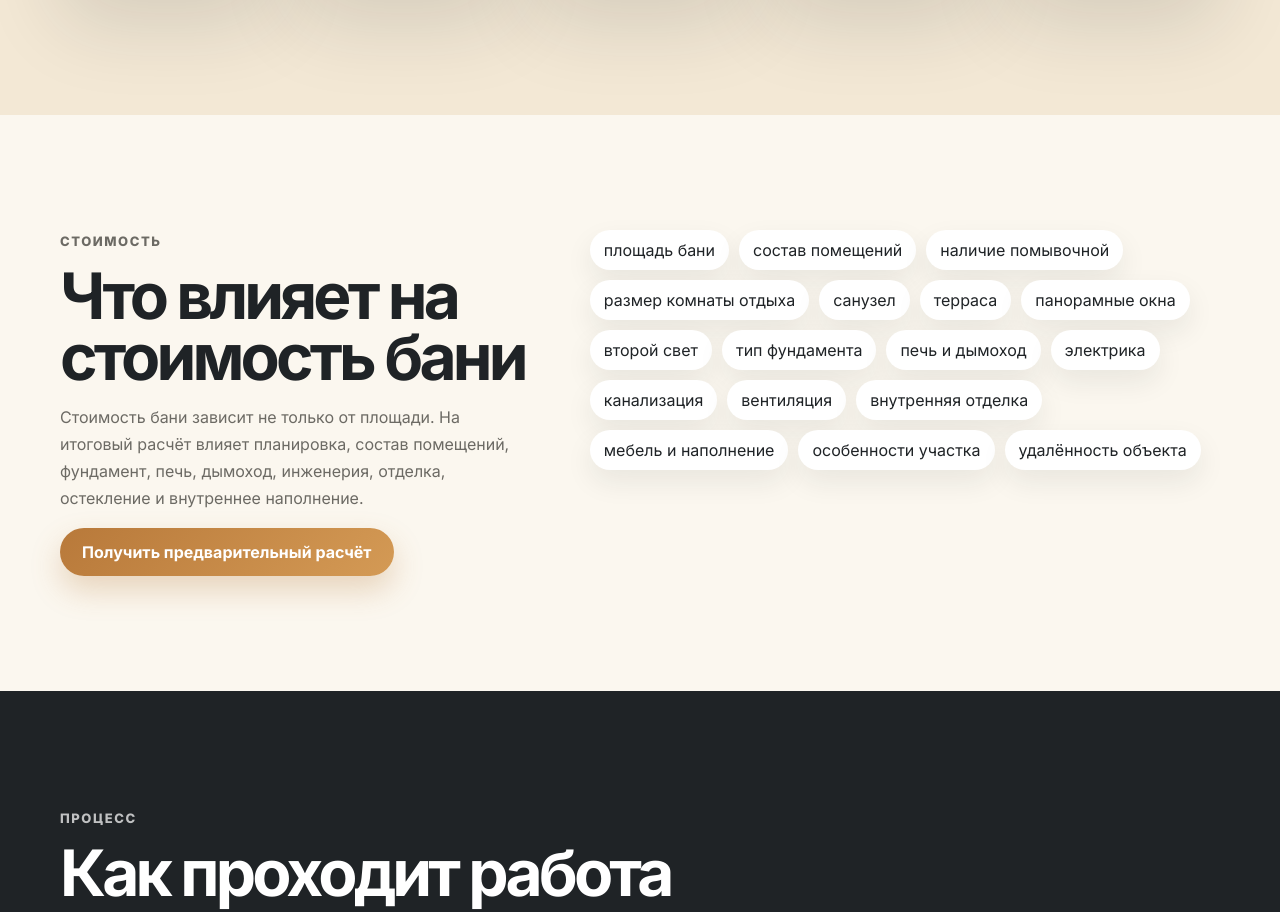
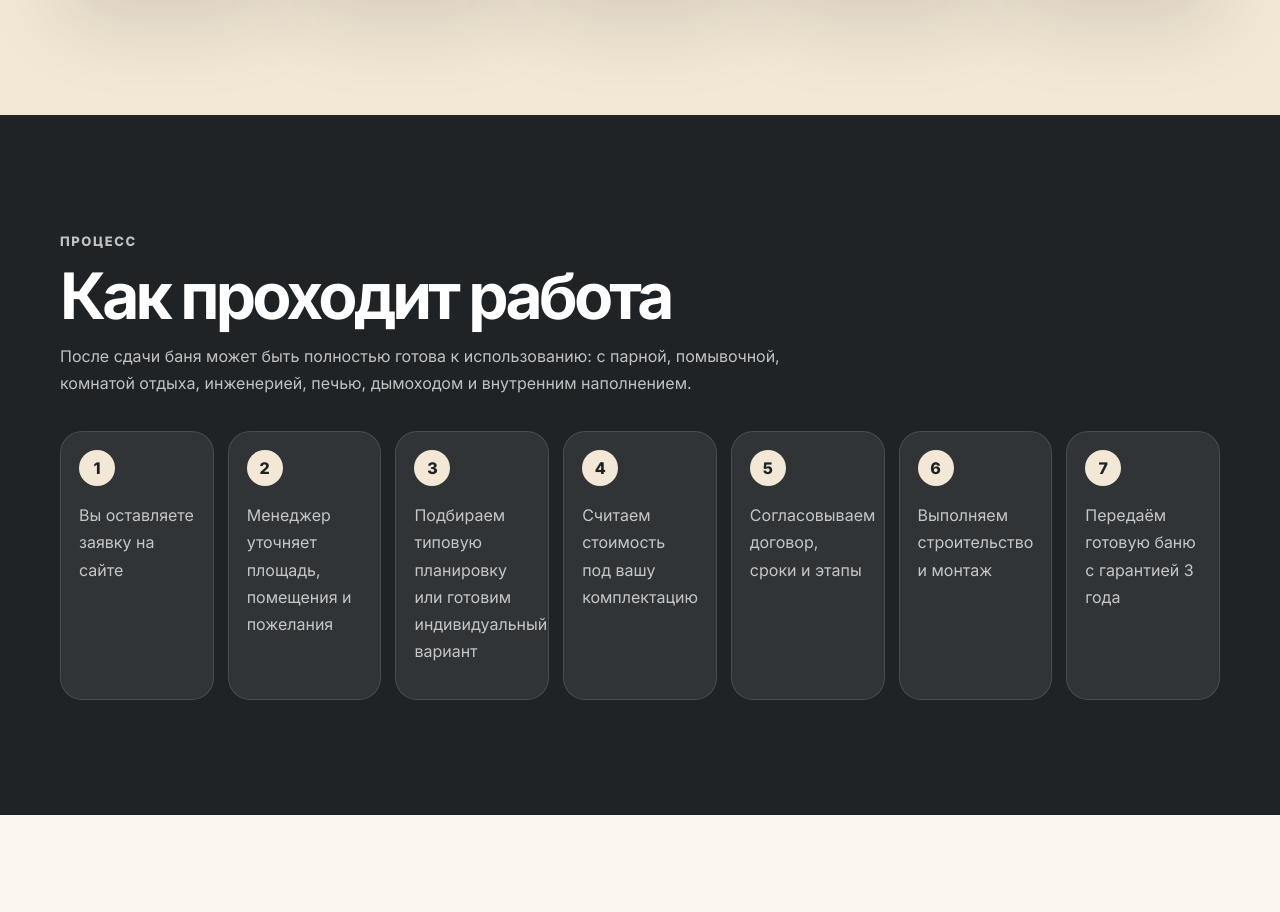
Before and after one commit to kirillzanegin/ural-bani-chatlanding, a React (Vite) app: page / in a window 1280 px wide. Shown: the part 6328-7240 px from the top of the page. Built offline with nearby package versions, Linux system fonts and the light colour scheme.

Commit message:
Remove duplicate cost factors block

```diff
--- a/src/pages/Home.jsx
+++ b/src/pages/Home.jsx
@@ -5,7 +5,6 @@ import BathFormats from '../components/BathFormats.jsx'
 import Included from '../components/Included.jsx'
 import RealProjects from '../components/RealProjects.jsx'
 import Layouts from '../components/Layouts.jsx'
-import CostFactors from '../components/CostFactors.jsx'
 import WorkSteps from '../components/WorkSteps.jsx'
 import KnowledgeBase from '../components/KnowledgeBase.jsx'
 import Reviews from '../components/Reviews.jsx'
@@ -24,7 +23,6 @@ export default function Home() {
         <Included />
         <RealProjects />
         <Layouts />
-        <CostFactors />
         <WorkSteps />
         <KnowledgeBase />
         <Reviews />
```
